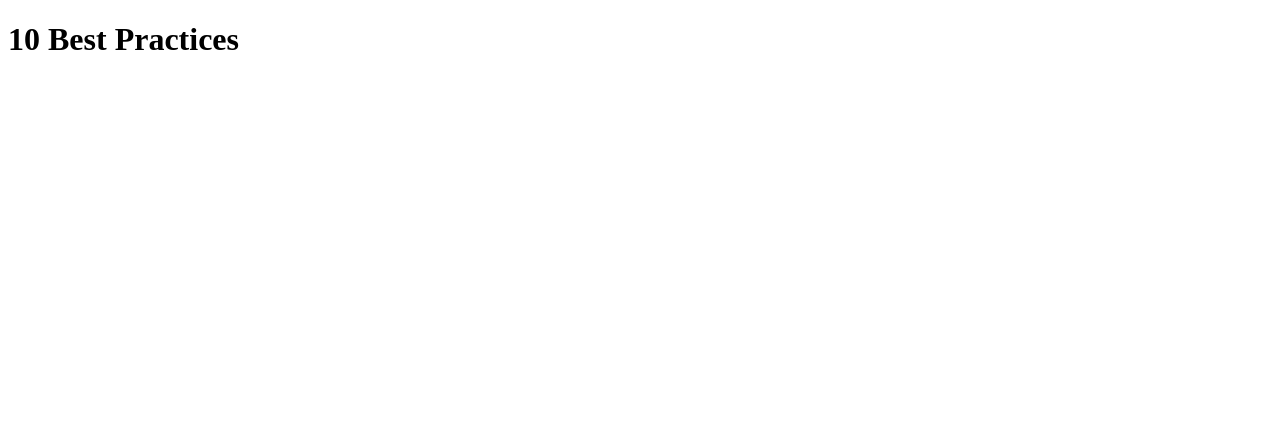
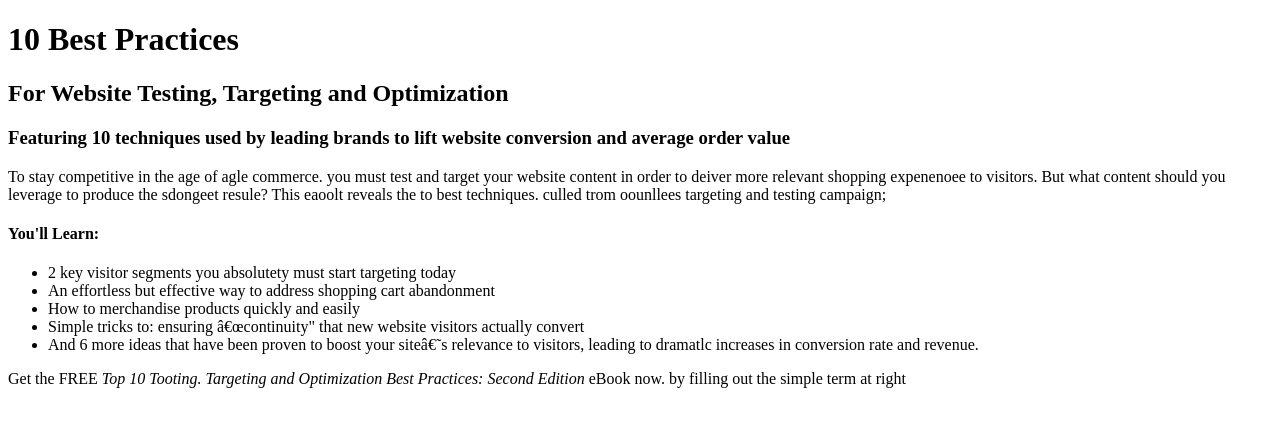
Before and after one commit to AngeloCornelio/wpd-prog-2, a plain HTML site: page index.html in a window 1280 px wide. Drawn offline with Linux system fonts and the light colour scheme.

Commit message:
add text for column 1 to index.html

```diff
--- a/index.html
+++ b/index.html
@@ -2,9 +2,50 @@
 <html>
   <head>
     <title>prog-2</title>
+    <link href="style.css" rel="stylesheet">
   </head>
   <body>
     <h1>10 Best Practices</h1>
+
+    <h2>For Website Testing, Targeting
+    and Optimization</h2>
+
+    <h3>Featuring 10 techniques used by leading brands to lift
+    website conversion and average order value</h3>
+
+    <p>To stay competitive in the age of agle commerce. you must test and
+    target your website content in order to deiver more relevant shopping
+    expenenoee to visitors. But what content should you leverage to
+    produce the sdongeet resule? This eaoolt reveals the to best
+    techniques. culled trom oounllees targeting and testing campaign;</p>
+
+    <h4>You'll Learn:</h4>
+
+    <ul>
+      <li>
+        2 key visitor segments you absolutety must start targeting today
+      </li>
+      <li>
+        An effortless but effective way to address shopping cart
+        abandonment
+      </li>
+      <li>
+        How to merchandise products quickly and easily
+      </li>
+      <li>
+        Simple tricks to: ensuring â€œcontinuity" that new website visitors
+        actually convert
+      </li>
+      <li>
+        And 6 more ideas that have been proven to boost your siteâ€˜s
+        relevance to visitors, leading to dramatlc increases in conversion
+        rate and revenue.
+      </li>
+    </ul>
+
+    <p>Get the FREE <em>Top 10 Tooting. Targeting and Optimization Best
+    Practices: Second Edition</em> eBook now. by filling out the simple term
+    at right</p>
   </body>
 
 </html>
```
